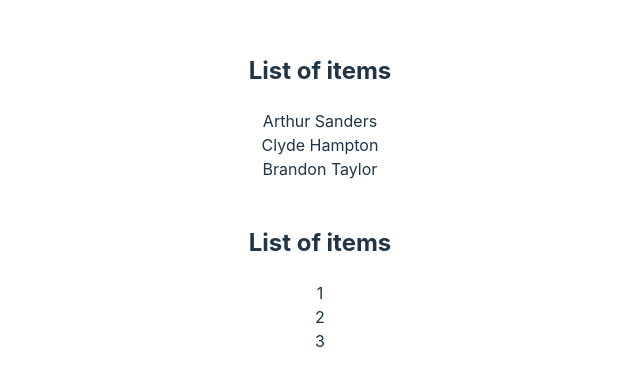
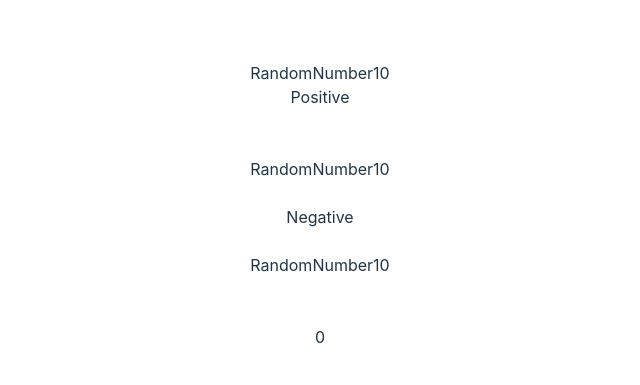
Before and after one commit to liar88828/tutor-react-typescipt, a React (Vite) app: page / in a window 1280 px wide. Shown: the part 195-580 px from the top of the page, without its empty margins (320-960 px from the left). Built offline with nearby package versions, Linux system fonts and the light colour scheme.

Commit message:
20 Restrict Props

```diff
--- a/src/App.tsx
+++ b/src/App.tsx
@@ -1,39 +1,17 @@
 
 import './style/App.css'
-import List from './components/eps19/generic/List';
+import RandomNumber from './components/eps20/restriction/RandomNumber';
 
 function App() {
 
 	return (
 		<>
-			<List items={[
-				'Arthur Sanders',
-				'Clyde Hampton',
-				'Brandon Taylor'
-			]}
-				onClick={(item) => console.log(item)} />
+			<RandomNumber value={10} isPositive />
 			<br />
+			<RandomNumber value={10} isNegative />
+			<br />
+			<RandomNumber value={10} isZero />
 
-			<List items={[1, 2, 3]}
-				onClick={(item) => console.log(item)} />
-			<br />
-
-			{/* <List items={[
-				{
-					first: 'Seth',
-					last: 'Mason'
-				},
-				{
-					first: 'Johanna ',
-					last: 'Palmer'
-				},
-				{
-					first: 'Owen ',
-					last: 'Byrd'
-				},
-			]}
-				onClick={(item) => console.log(item)} />
-			<br /> */}
 		</>
 	)
 }
--- /dev/null
+++ b/src/components/eps20/restriction/RandomNumber.tsx
@@ -0,0 +1,45 @@
+type RandomNumberType = { value: number }
+
+type PositiveNumber = RandomNumberType & {
+    isPositive: boolean
+    isNegative?: never
+    isZero?: never
+}
+type NegativeNumber = RandomNumberType & {
+    isNegative: boolean
+    isPositive?: never
+    isZero?: never
+}
+type ZeroNumber = RandomNumberType & {
+    isZero: boolean
+    isNegative?: never
+    isPositive?: never
+}
+
+type RandomNumberProps =
+    PositiveNumber |
+    NegativeNumber |
+    ZeroNumber
+
+
+
+const RandomNumber = ({
+    value,
+    isPositive,
+    isNegative,
+    isZero }: RandomNumberProps) => {
+    return (
+        <div>RandomNumber
+            {value}
+            <br />
+            {isPositive && 'Positive'}
+            <br />
+            {isNegative && 'Negative'}
+            <br />
+            {isZero && 0 && 'Zero'}
+
+        </div>
+    )
+}
+
+export default RandomNumber
```
